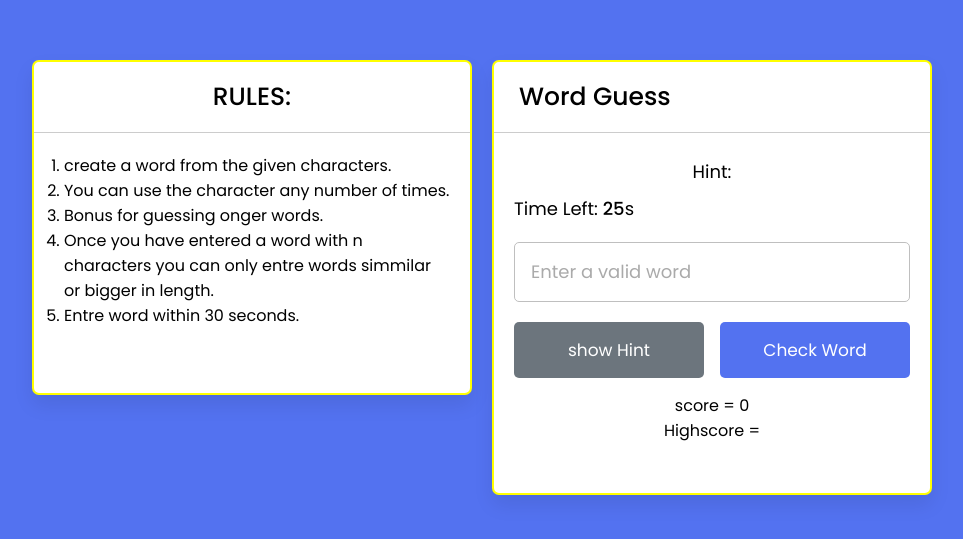
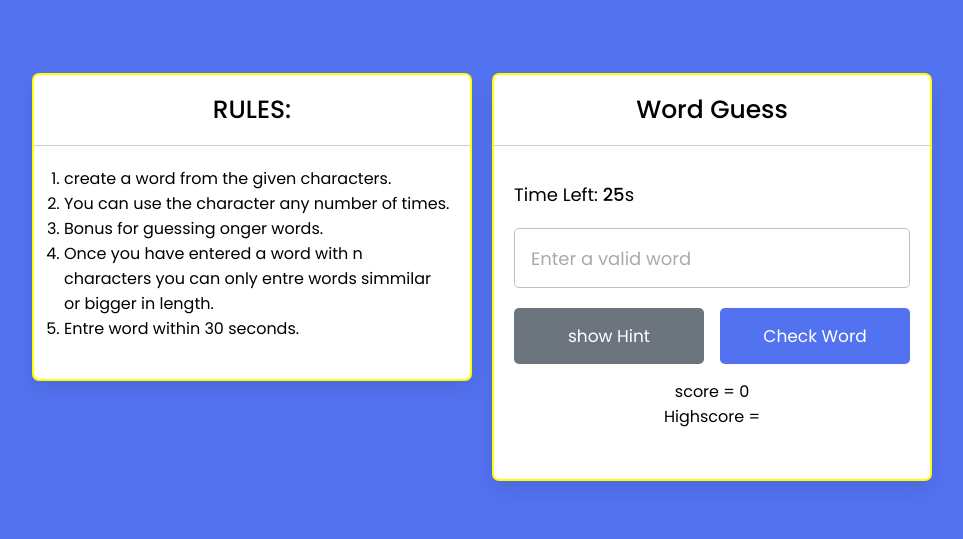
Before and after one commit to Ritwik502/Word-Guess-Game, a plain HTML site: page index.html in a window 1280 px wide. Shown: the part 123-662 px from the top of the page, without its empty margins (158-1121 px from the left). Drawn offline with Linux system fonts and the light colour scheme; some packages are replaced by stand-ins of ours; no server answers; a script that the page names is missing.

Commit message:
hint id hidden by default

```diff
--- a/js/script.js
+++ b/js/script.js
@@ -32,7 +32,9 @@ const initTimer = maxTime => {
 }
 
 initGame = async () => {
-    hintText.classList.toggle("hide");
+    if(!hintText.classList.contains("hide")){
+        hintText.classList.toggle("hide");
+    }
     initTimer(30);
     let randomObj;
     // let showWord=1;
--- a/style.css
+++ b/style.css
@@ -70,6 +70,7 @@ body{
   font-weight: 500;
   padding: 16px 25px;
   border-bottom: 1px solid #ccc;
+  text-align: center;
 }
 .container .content{
   margin: 25px 20px 35px;
```
